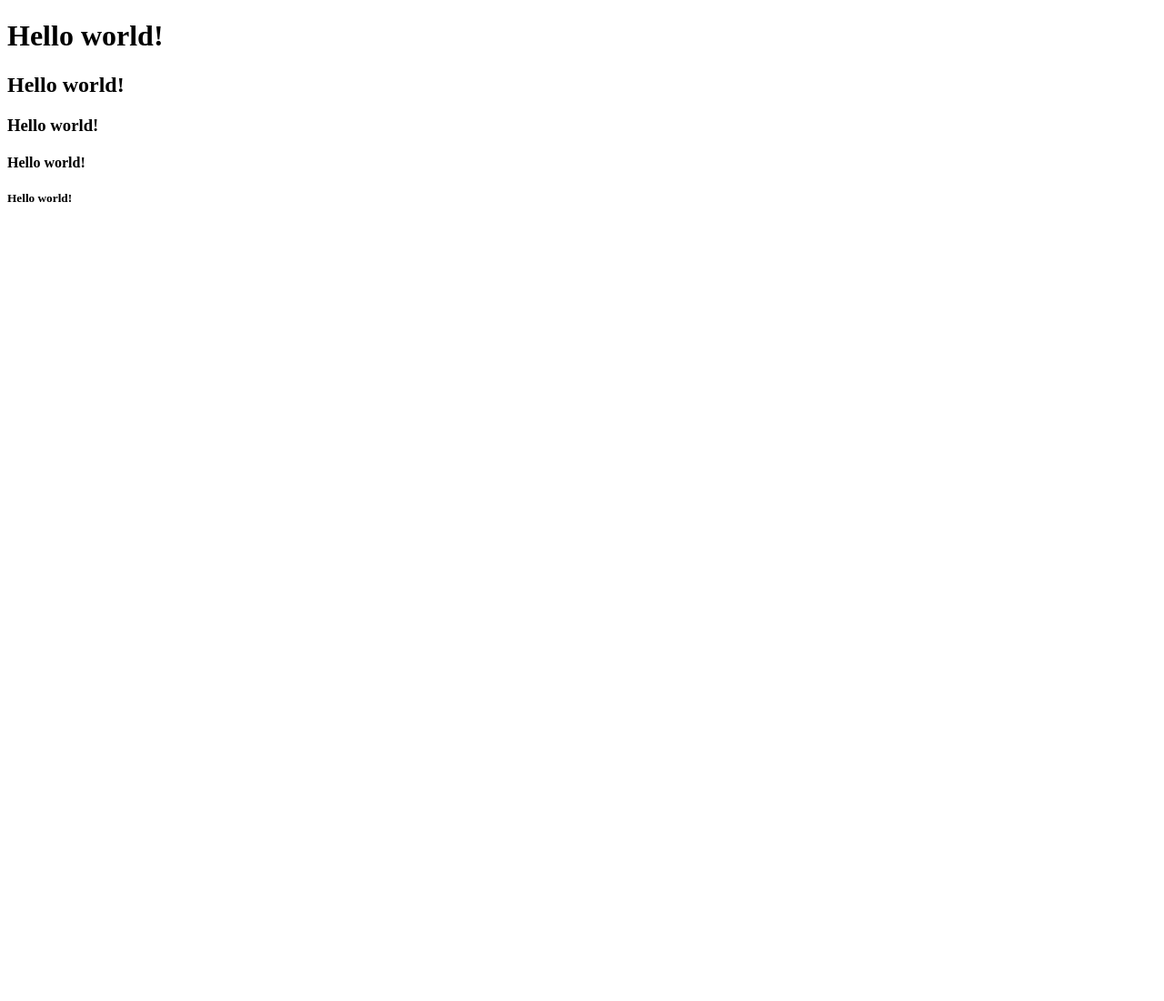
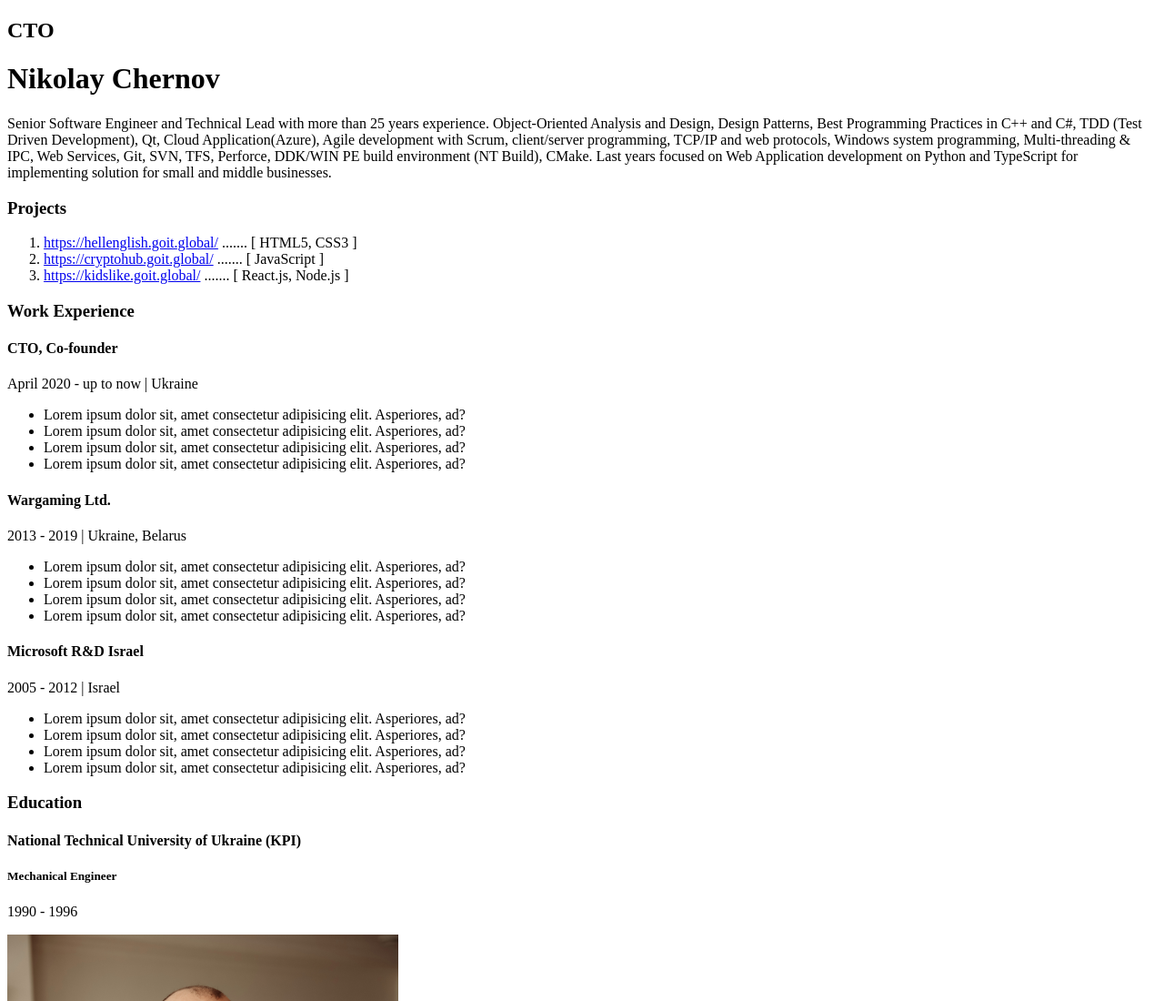
Before and after one commit to kipod/kipod.github.io, a plain HTML site: page index.html in a window 1280 px wide. Shown: the top 1100 px of the page at 91% size. Before the commit the page ends 800 px from the top, so only its background shows below. Drawn offline with Linux system fonts and the light colour scheme.

Commit message:
HTML skeleton

```diff
--- a/index.html
+++ b/index.html
@@ -7,10 +7,123 @@
     <title>Document</title>
   </head>
   <body>
-    <h1>Hello world!</h1>
-    <h2>Hello world!</h2>
-    <h3>Hello world!</h3>
-    <h4>Hello world!</h4>
-    <h5>Hello world!</h5>
+    <!-- Main Container -->
+    <div>
+      <!-- Main -->
+      <div>
+        <!-- about me section -->
+        <h2>CTO</h2>
+        <h1>Nikolay Chernov</h1>
+        <p>Senior Software Engineer and Technical Lead with more than 25 years experience. Object-Oriented Analysis and Design, Design Patterns, Best Programming Practices in C++ and C#, TDD (Test Driven Development), Qt, Cloud Application(Azure), Agile development with Scrum, client/server programming, TCP/IP and web protocols, Windows system programming, Multi-threading & IPC, Web Services, Git, SVN, TFS, Perforce, DDK/WIN PE build environment (NT Build), CMake. Last years focused on Web Application development on Python and TypeScript for implementing solution for small and middle businesses.</p>
+        <!-- My Projects -->
+        <div>
+          <h3>Projects</h3>
+          <ol>
+            <li>
+              <a href="https://hellenglish.goit.global/">https://hellenglish.goit.global/</a>
+              <span>.......</span>
+              <span>[ HTML5, CSS3 ]</span>
+            </li>
+            <li>
+              <a href="https://cryptohub.goit.global/">https://cryptohub.goit.global/</a>
+              <span>.......</span>
+              <span>[ JavaScript ]</span>
+            </li>
+            <li>
+              <a href="https://kidslike.goit.global/">https://kidslike.goit.global/</a>
+              <span>.......</span>
+              <span>[ React.js, Node.js ]</span>
+            </li>
+          </ol>
+
+        </div>
+        <!-- My Work Experience section-->
+        <div>
+          <h3>Work Experience</h3>
+          <!-- Simple2B -->
+          <div>
+            <h4>CTO, Co-founder</h4>
+            <p>April 2020 - up to now   |   Ukraine</p>
+            <ul>
+              <li>Lorem ipsum dolor sit, amet consectetur adipisicing elit. Asperiores, ad?</li>
+              <li>Lorem ipsum dolor sit, amet consectetur adipisicing elit. Asperiores, ad?</li>
+              <li>Lorem ipsum dolor sit, amet consectetur adipisicing elit. Asperiores, ad?</li>
+              <li>Lorem ipsum dolor sit, amet consectetur adipisicing elit. Asperiores, ad?</li>
+            </ul>
+          </div>
+          <!-- Wargaming -->
+          <div>
+            <h4>Wargaming Ltd.</h4>
+            <p>2013 - 2019   |   Ukraine, Belarus</p>
+            <ul>
+              <li>Lorem ipsum dolor sit, amet consectetur adipisicing elit. Asperiores, ad?</li>
+              <li>Lorem ipsum dolor sit, amet consectetur adipisicing elit. Asperiores, ad?</li>
+              <li>Lorem ipsum dolor sit, amet consectetur adipisicing elit. Asperiores, ad?</li>
+              <li>Lorem ipsum dolor sit, amet consectetur adipisicing elit. Asperiores, ad?</li>
+            </ul>
+          </div>
+          <!-- Microsoft -->
+          <div>
+            <h4>Microsoft R&D Israel</h4>
+            <p>2005 - 2012   |   Israel</p>
+            <ul>
+              <li>Lorem ipsum dolor sit, amet consectetur adipisicing elit. Asperiores, ad?</li>
+              <li>Lorem ipsum dolor sit, amet consectetur adipisicing elit. Asperiores, ad?</li>
+              <li>Lorem ipsum dolor sit, amet consectetur adipisicing elit. Asperiores, ad?</li>
+              <li>Lorem ipsum dolor sit, amet consectetur adipisicing elit. Asperiores, ad?</li>
+            </ul>
+          </div>
+        </div>
+        <!-- Education section -->
+        <div>
+          <h3>Education</h3>
+          <h4>National Technical University of Ukraine (KPI)</h4>
+          <h5>Mechanical Engineer</h5>
+          <p>1990 - 1996</p>
+        </div>
+      </div>
+      <!-- Side bar -->
+      <aside>
+        <img src="img/photo_7.png" alt="My Photo">
+        <!-- Contact section -->
+        <div>
+          <h3>Contacts</h3>
+          <div>
+            <span>C:</span>
+            <a href="tel:+380675673478">+380 67 567 34 78</a>
+          </div>
+          <div>
+            <span>E:</span>
+            <a href="mailto:nchernov@gmail.com">nchernov@gmail.com</a>
+          </div>
+        </div>
+
+        <!-- Tech skills section -->
+        <div>
+          <h3>Tech Skills</h3>
+          <ul>
+            <li>HTML5</li>
+            <li>CSS3</li>
+            <li>GIT</li>
+            <li>WebPack</li>
+            <li>JavaScript</li>
+            <li>React.js</li>
+            <li>Node.js</li>
+          </ul>
+        </div>
+
+        <!-- Soft skills section -->
+        <div>
+          <h3>Soft Skills</h3>
+          <ul>
+            <li>Scrum</li>
+            <li>Agile</li>
+            <li>GTD</li>
+            <li>Teamwork</li>
+          </ul>
+        </div>
+
+      </aside>
+    </div>
   </body>
 </html>
```
Also changed, not shown: img/photo_7.png (added).
